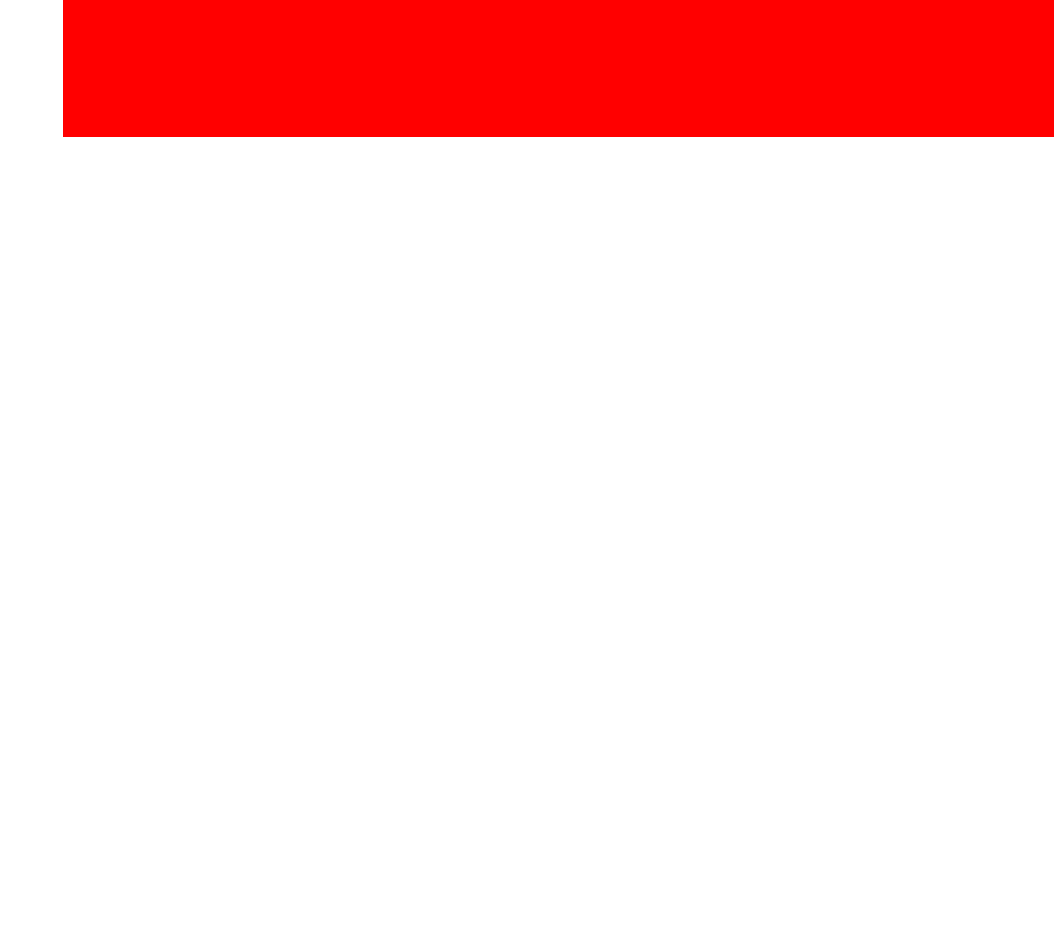
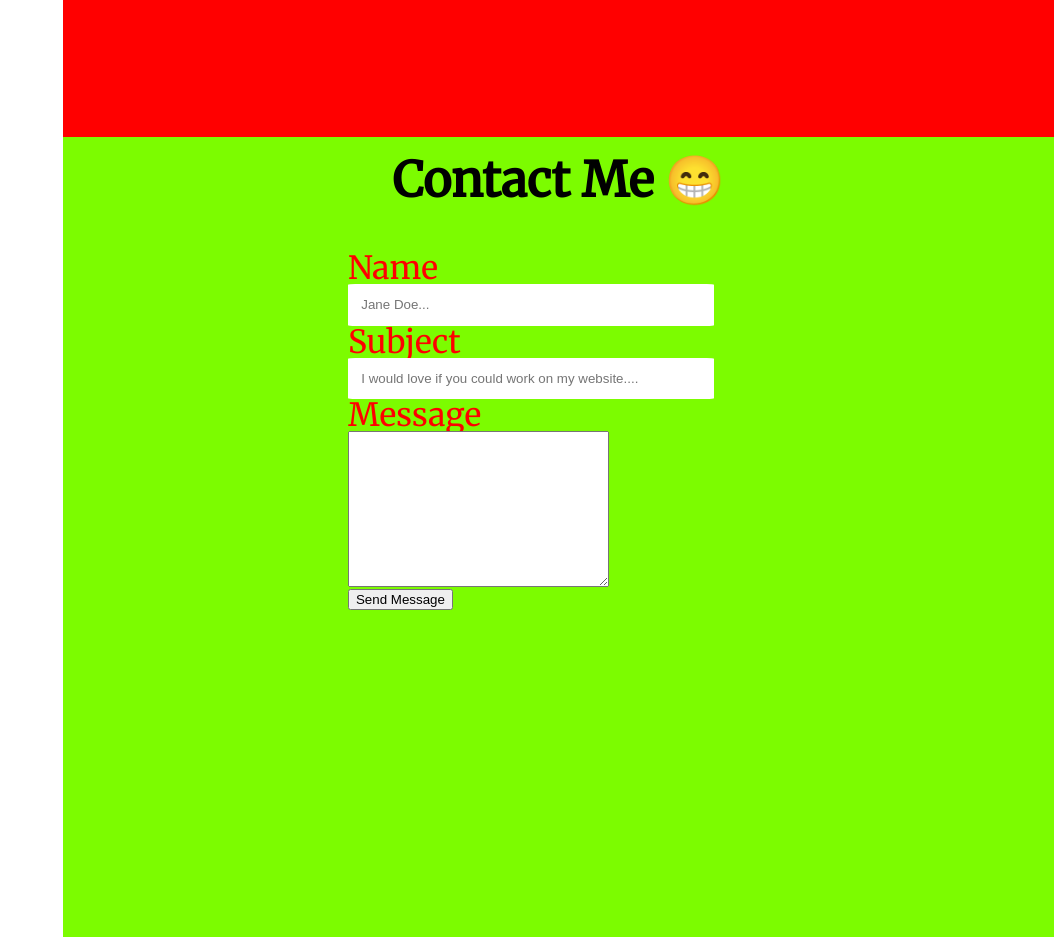
Before and after one commit to salvadb23/Personal-Website, a React (Create React App) app: page / in a window 1280 px wide. Shown: the part 3080-4017 px from the top of the page, without its empty margins (226-1280 px from the left). Before the commit the page ends 3217 px from the top, so only its background shows below. Built offline with nearby package versions, Linux system fonts and the light colour scheme.

Commit message:
started the css of the contact form

```diff
--- a/src/App.js
+++ b/src/App.js
@@ -6,6 +6,7 @@ import Header from "./Components/HeaderComp";
 import Portfolio from "./Components/PortfolioComp";
 import TechTools from "./Components/TechToolsComp";
 import About from "./Components/AboutComp";
+import Contact from "./Components/ContactComp";
 
 // TODO: Pick a color scheme and a font, when a user clicks on one of the links in the sidenav, instead jumping to it, how about we just swap out the header with the content of the section
 
@@ -20,6 +21,7 @@ class App extends Component {
           <Portfolio />
           <TechTools />
           <About />
+          <Contact />
         </div>
       </div>
     );
--- /dev/null
+++ b/src/CSS/Contact.css
@@ -0,0 +1,21 @@
+#Contact .contact-form {
+  display: flex;
+  justify-content: center;
+  margin-left: -10em;
+  margin-top: 3em;
+}
+#Contact .contact-form label {
+  color: red;
+  font-size: 2em;
+  margin-bottom: 9em;
+}
+
+#Contact .contact-form input {
+}
+
+#Contact .contact-form input[type="text"] {
+  width: 130%;
+  padding: 1em;
+  border: none;
+  border-radius: 2%;
+}
--- a/src/CSS/Global.css
+++ b/src/CSS/Global.css
@@ -8,13 +8,14 @@
   width: 100%;
   height: 100%;
   grid-template-columns: 1fr 3.43fr;
-  grid-template-rows: 800px auto auto repeat(2, 800px);
+  grid-template-rows: 800px auto auto repeat(2, 800px) 800px;
   grid-template-areas:
     "a b"
     "a b"
     "a c"
     "a d"
-    "a e";
+    "a e"
+    "a f";
 }
 
 .a {
@@ -36,6 +37,10 @@
 .e {
   grid-area: e;
   background-color: red;
+}
+.f {
+  grid-area: f;
+  background-color: lawngreen;
 }
 
 div h3 {
```
